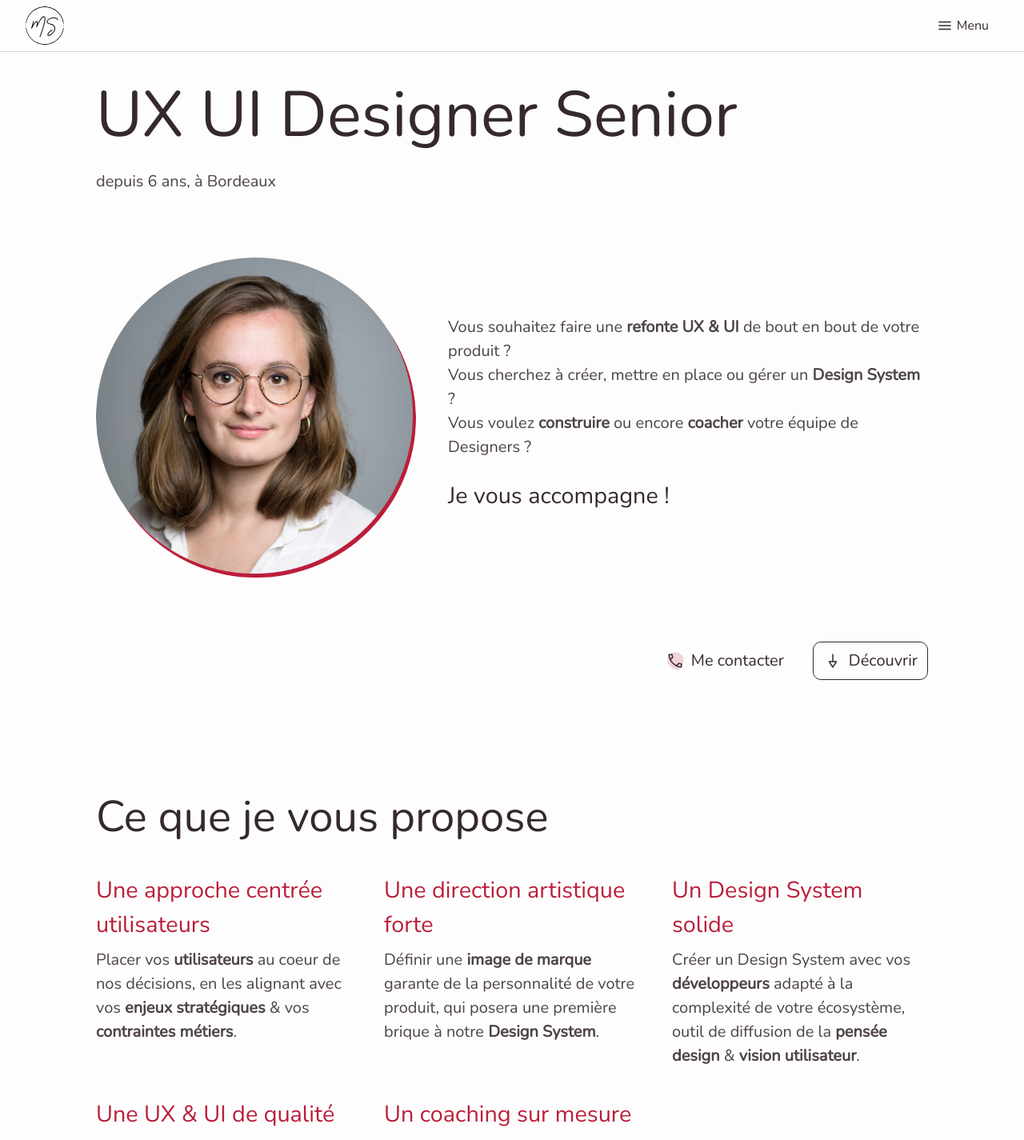
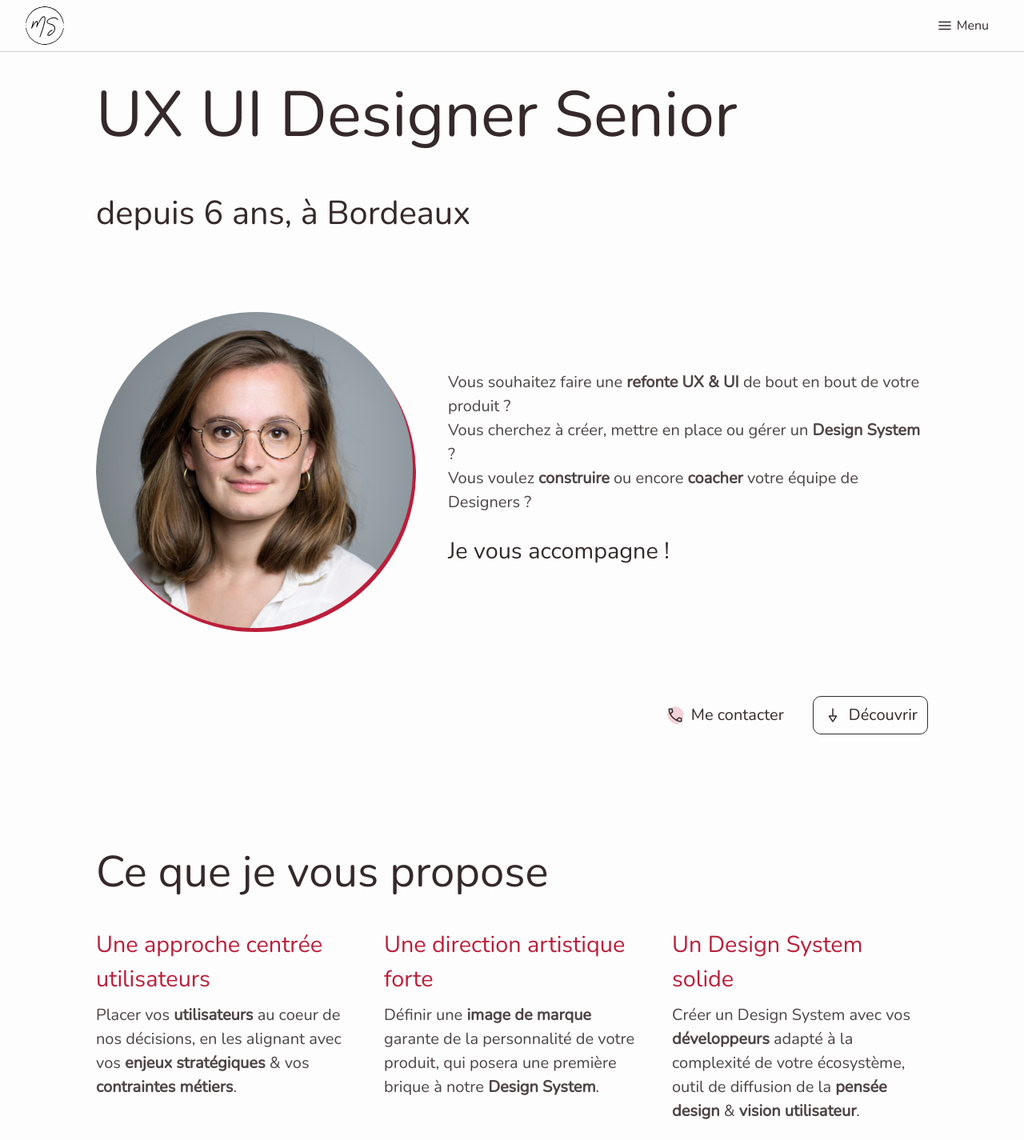
Before and after one commit to mathilde-sgl/cv-mathilde-signol, a Next.js app: page / in a window 1280 px wide. Shown: the top 1425 px of the page at 80% size. Built offline with nearby package versions, Linux system fonts and the light colour scheme.

Commit message:
drawer & buttons list updates / redirection of some buttons

```diff
--- a/src/app/globals.css
+++ b/src/app/globals.css
@@ -181,7 +181,7 @@ body, html {
 
 .text1Bold {
   font-family: var(--font-family);
-  font-weight: 600;
+  font-weight: 700;
   font-size: var(--typography-text1-font-size);
   line-height: 1.5;
   color: var(--color-text1);
--- a/src/components/buttons-list.tsx
+++ b/src/components/buttons-list.tsx
@@ -24,7 +24,7 @@ interface ListProps {
 
 const ButtonsList: React.FC<ListProps> = ({size="medium", primaryAction, secondaryAction, tertiaryAction }) => {
   return (
-    <div className={`inline-flex items-center justify-center ${styles.gap[size]}`}>
+    <div className={`inline-flex items-center justify-center flex-wrap ${styles.gap[size]}`}>
       {tertiaryAction && (
         <TextButton
         text={tertiaryAction?.text}
--- a/src/components/drawer.tsx
+++ b/src/components/drawer.tsx
@@ -37,8 +37,7 @@ const Drawer: React.FC<DrawerProps> = ({
         <div
           className={`fixed top-0 right-0 h-full bg-[var(--color-dialog)] border-l border-[var(--color-divider)] transform ${
             isOpen ? "translate-x-0" : "translate-x-full"
-          } transition-transform duration-800 ease-in-out z-50 w-full sm:w-[calc(100vw*2/3)] sm:max-w-[560px]`}
-          style={{ width: "calc(100vw * 2 / 3)", maxWidth: "480px" }}
+          } transition-transform duration-800 ease-in-out z-50 w-full sm:w-[calc(100vw*2/3)] md:w-[560px]`}
         >
           {/* Header du drawer */}
           <div className="flex justify-between items-center px-8 py-4">
--- a/src/pages/experiences.js
+++ b/src/pages/experiences.js
@@ -50,7 +50,7 @@ export default function Experiences() {
           <ProjectCard
             title='Mon Compte Formation'
             id = "cpf"
-            href = "/experiences/cpf"
+            href = "/experiences/moncompteformation"
             image = "/images/project-cpf.png"
             typeText = 'Site web ・ App ・ B2C'
             badges = {[{text: "Branding"}, {text: "UX Design"}, {text: "UI Design"}, {text: "Design System"}, {text: "Product Management"},]}>
--- a/src/pages/index.tsx
+++ b/src/pages/index.tsx
@@ -5,7 +5,7 @@ import ButtonsList from '@/components/buttons-list';
 import { useRouter } from 'next/router';
 import ProjectCard from '@/components/project-card';
 
-const logoProps = "h-auto w-[var(--dimension-5xl)] object-contain grayscale";
+const logoProps = "h-auto w-[var(--dimension-5xl)] object-contain";
 const projectProps = "h-[320px] w-[320px] sm:h-[400px] sm:w-[400px]"
 const cardProps = "flex flex-col" //bg-[var(--color-card)] rounded-[var(--radius-ml)] px-[var(--spacing-ml)] pb-[var(--spacing-ml)] sm:pt-[var(--spacing-xs)] sm:px-[var(--spacing-l)] sm:pb-[var(--spacing-l)]"
 const projectCardProps = 'flex flex-col sm:flex-row gap-x-[var(--spacing-2xl)] items-start sm:items-center pb-[var(--spacing-2xl)]'
@@ -46,7 +46,7 @@ export default function Homepage() {
         {/* SECTION 1 : Main Title */}
         <section id="title" className="space-y-[var(--spacing-sm)]">
           <h1 className="h1">UX UI Designer Senior</h1>
-          <p className="text1">depuis 6 ans, à Bordeaux</p>
+          <p className="h3">depuis 6 ans, à Bordeaux</p>
         </section>
 
         {/* SECTION 2 : Intro */}
@@ -65,9 +65,9 @@ export default function Homepage() {
           <div className='flex flex-col gap-[var(--spacing-xl)] items-end'>
             <div className="space-y-[var(--spacing-sm)]">
               <p className="text1">
-                Vous souhaitez faire une <strong>refonte UX & UI</strong> de bout en bout de votre produit ? <br />
-                Vous cherchez à créer, mettre en place ou gérer un <strong>Design System</strong> ? <br />
-                Vous voulez <strong>construire</strong> ou encore <strong>coacher</strong> votre équipe de Designers ?
+                Vous souhaitez faire une <span className="text1Bold">refonte UX & UI</span> de bout en bout de votre produit ? <br />
+                Vous cherchez à créer, mettre en place ou gérer un <span className="text1Bold">Design System</span> ? <br />
+                Vous voulez <span className="text1Bold">construire</span> ou encore <span className="text1Bold">coacher</span> votre équipe de Designers ?
               </p>
 
               <p className='h4 pt-[var(--spacing-l)]'>
@@ -96,8 +96,8 @@ export default function Homepage() {
                 Une approche centrée utilisateurs
               </span>
               <span className='text1'>
-                Placer vos <strong>utilisateurs</strong> au coeur de nos décisions, en les alignant avec vos
-                <strong> enjeux stratégiques</strong> & vos <strong>contraintes métiers</strong>.
+                Placer vos <span className="text1Bold">utilisateurs</span> au coeur de nos décisions, en les alignant avec vos
+                <span className="text1Bold"> enjeux stratégiques</span> & vos <span className="text1Bold">contraintes métiers</span>.
               </span>
             </div>
 
```
